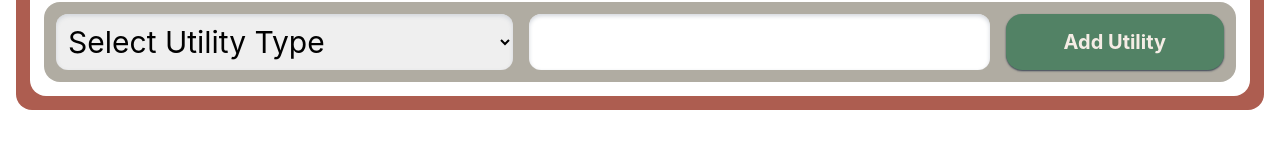
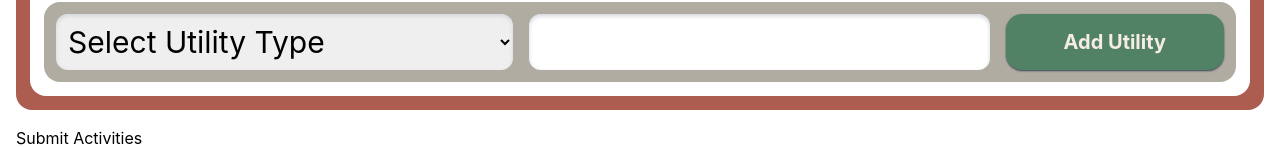
Before and after one commit to TseChapman/NoCO2, a React (Create React App) app: page /NoCO2/dashboard/activities in a window 1280 px wide. Shown: the part 846-993 px from the top of the page. Before the commit the page ends 972 px from the top, so only its background shows below. Built offline with nearby package versions, Linux system fonts and the light colour scheme.

Commit message:
Add submit button

```diff
--- a/src/components/ActivityInputForm/ActivityInputFormPanel.js
+++ b/src/components/ActivityInputForm/ActivityInputFormPanel.js
@@ -16,6 +16,9 @@ function ActivityInputFormPanel() {
         <TransportFormPanel activities={activities} setActivities={setActivities}/>
         <FoodFormPanel activities={activities} setActivities={setActivities} />
         <UtilityFormPanel activities={activities} setActivities={setActivities} />
+        <div>
+          <button>Submit Activities</button>
+        </div>
       </div>
     </div>
   );
```
